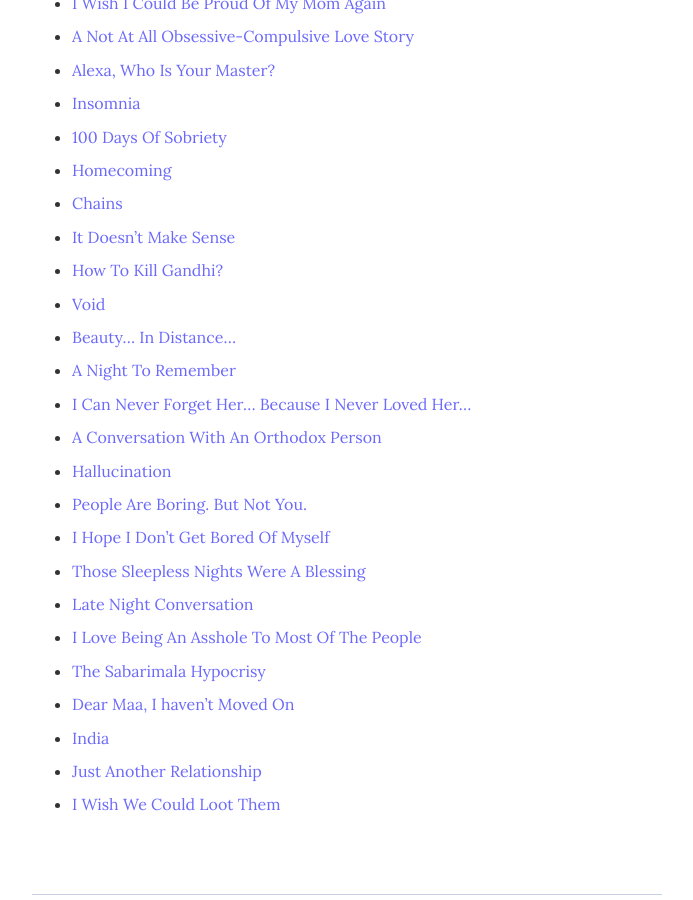
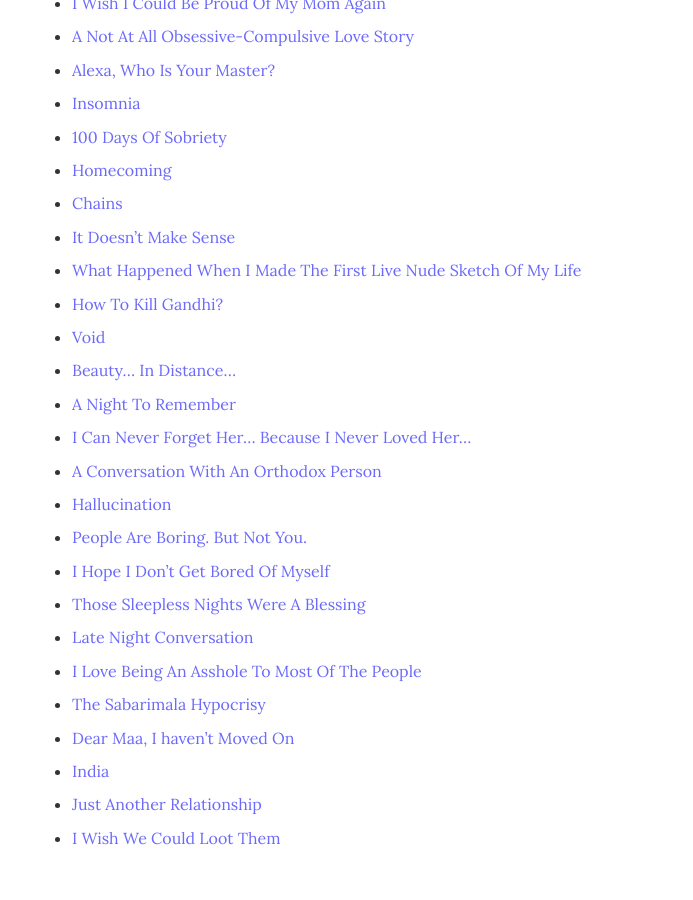
Before and after one commit to argumentativeyouth/pblog, a Jekyll site: the page built from _pages/all-posts.md, in a window 1280 px wide and 900 px high, scrolled down 817 px. Shown: the whole window, without its empty margins (293-986 px from the left). Built offline with Jekyll 4.4.1, drawn with Linux system fonts in a browser that asks for light colours.

Commit message:
Update all-posts.md

```diff
--- a/_pages/all-posts.md
+++ b/_pages/all-posts.md
@@ -29,6 +29,7 @@
 * [Homecoming](https://pritams.blog/homecoming/)
 * [Chains](https://pritams.blog/chains/)
 * [It Doesn’t Make Sense](https://pritams.blog/it-doesnt-make-sense/)
+* [What Happened When I Made The First Live Nude Sketch Of My Life](https://pritams.blog/what-happened-when-i-made-the-first-live-nude-sketch-of-my-life/)
 * [How To Kill Gandhi?](https://pritams.blog/how-to-kill-gandhi/)
 * [Void](https://pritams.blog/void/)
 * [Beauty... In Distance...](https://pritams.blog/beauty-in-distance/)
```
